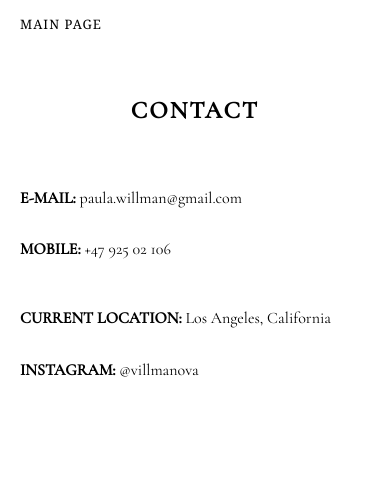
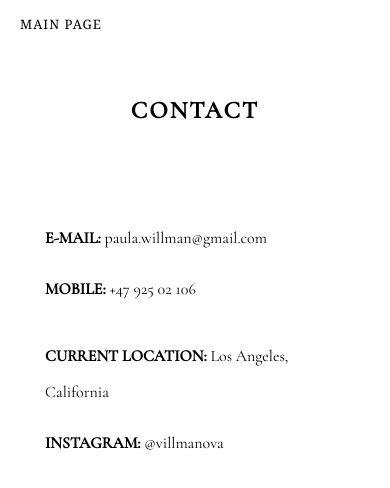
Before and after one commit to dawoo16/Paula, a plain HTML site: page contact.html in a window 390 px wide. Drawn offline with nearby package versions, Linux system fonts and the light colour scheme.

Commit message:
Update contact.css

```diff
--- a/contact.css
+++ b/contact.css
@@ -64,24 +64,29 @@ a:hover {
 @media (max-width: 768px) {
   .info-grid {
     flex-direction: column;
-    gap: 2px; /* mniejszy odstęp między sekcjami */
+    gap: 0px;
+    align-items: center; /* wyśrodkowanie całego układu */
   }
 
   .left-column,
   .right-column {
     width: 100%;
+    max-width: 300px;     /* taka sama szerokość */
+    margin: 0 auto;
+    text-align: left;
+    font-size: 16px;
     margin-top: 0;
-    font-size: 16px;
   }
 
   .contact-container {
-    padding: 20px 20px;
+    padding: 20px;
     margin: 60px auto;
+    text-align: center;
   }
 
   .contact-container h1 {
     font-size: 24px;
-    margin-bottom: 40px;
+    margin-bottom: 80px;
   }
 
   .back-link {
```
